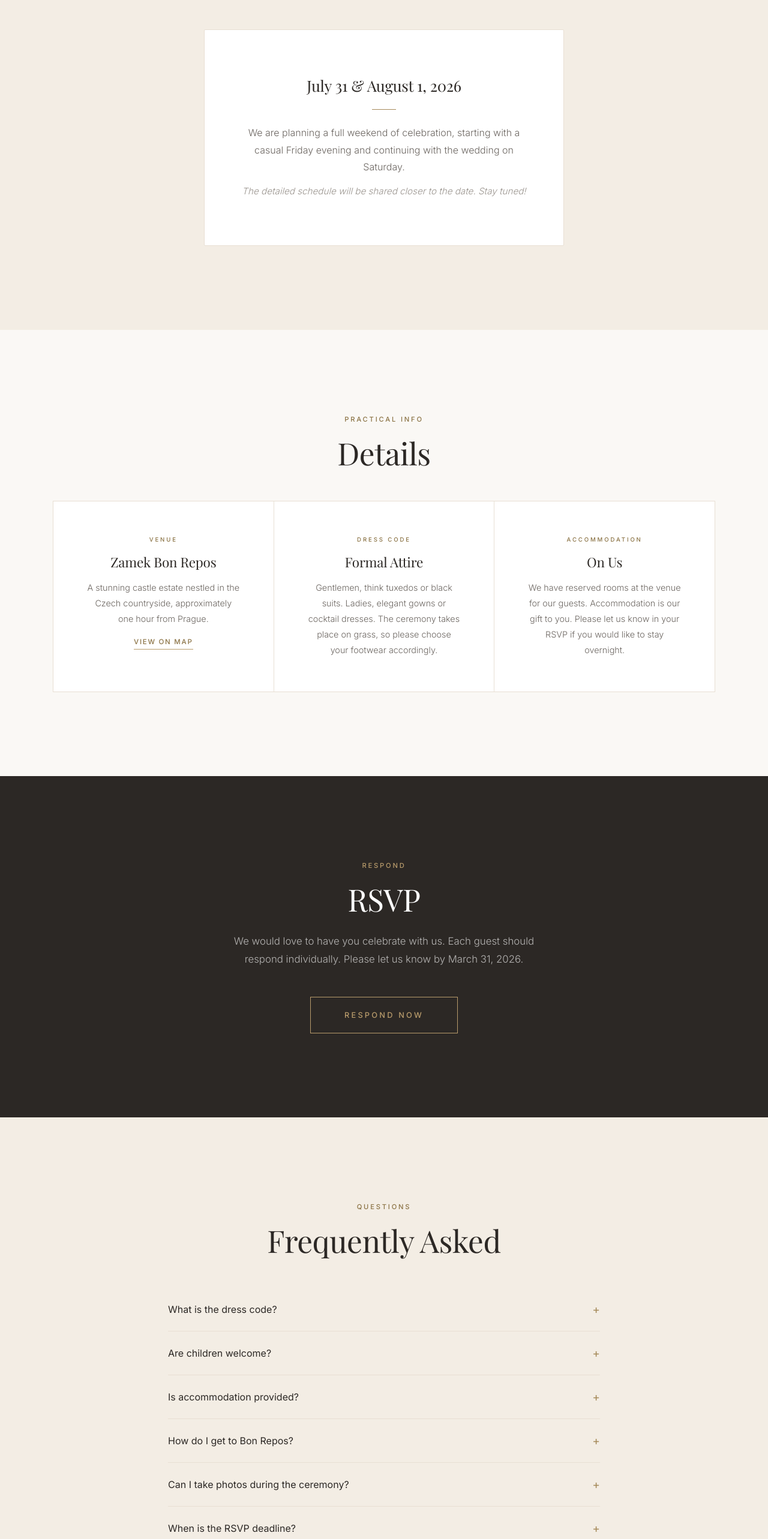
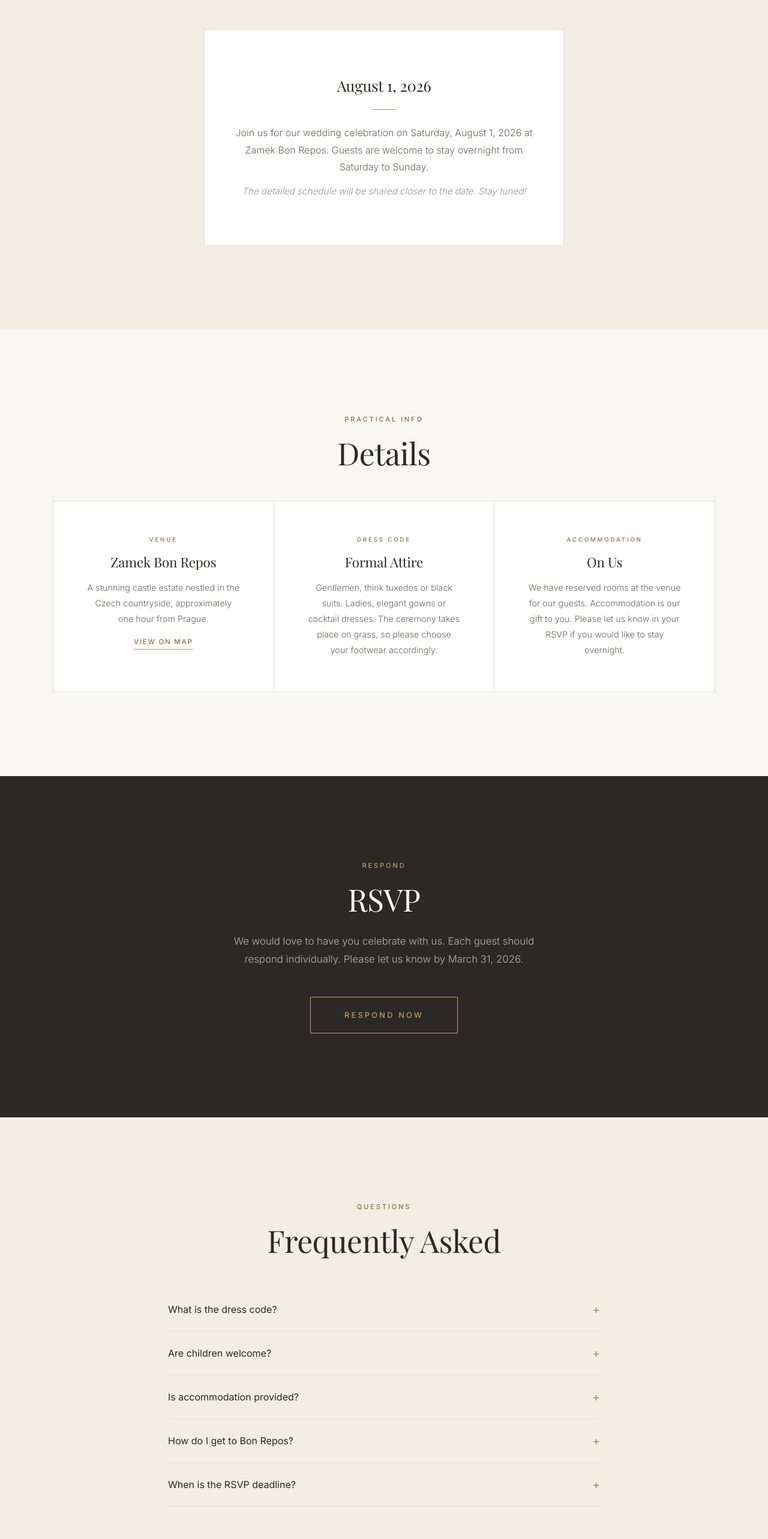
Before and after one commit to Tiepvncz/tiepthao-wedding, a React (Vite) app: page / in a window 1280 px wide. Shown: the part 2580-5146 px from the top of the page at 60% size. Built offline with nearby package versions, Linux system fonts and the light colour scheme; a web font is replaced by a local one.

Commit message:
Update App.jsx

```diff
--- a/src/App.jsx
+++ b/src/App.jsx
@@ -87,10 +87,6 @@ const FAQ_DATA = [
   {
     q: 'How do I get to Bon Repos?',
     a: 'The venue is about 1 hour from Prague by car. Detailed directions and transport options will be shared closer to the date. Parking is available on-site.',
-  },
-  {
-    q: 'Can I take photos during the ceremony?',
-    a: 'We kindly ask for an unplugged ceremony. Please put phones away during the vows. Our photographers will capture everything. Photos are welcome during the rest of the celebration!',
   },
   {
     q: 'When is the RSVP deadline?',
@@ -313,10 +309,10 @@ function ScheduleSection() {
         <Reveal>
           <div className="schedule__coming-soon">
             <div className="schedule__coming-soon-card">
-              <h3 className="schedule__coming-soon-dates">July 31 & August 1, 2026</h3>
+              <h3 className="schedule__coming-soon-dates">August 1, 2026</h3>
               <div className="schedule__coming-soon-divider" />
               <p className="schedule__coming-soon-text">
-                We are planning a full weekend of celebration, starting with a casual Friday evening and continuing with the wedding on Saturday.
+                Join us for our wedding celebration on Saturday, August 1, 2026 at Zamek Bon Repos. Guests are welcome to stay overnight from Saturday to Sunday.
               </p>
               <p className="schedule__coming-soon-note">
                 The detailed schedule will be shared closer to the date. Stay tuned!
```
